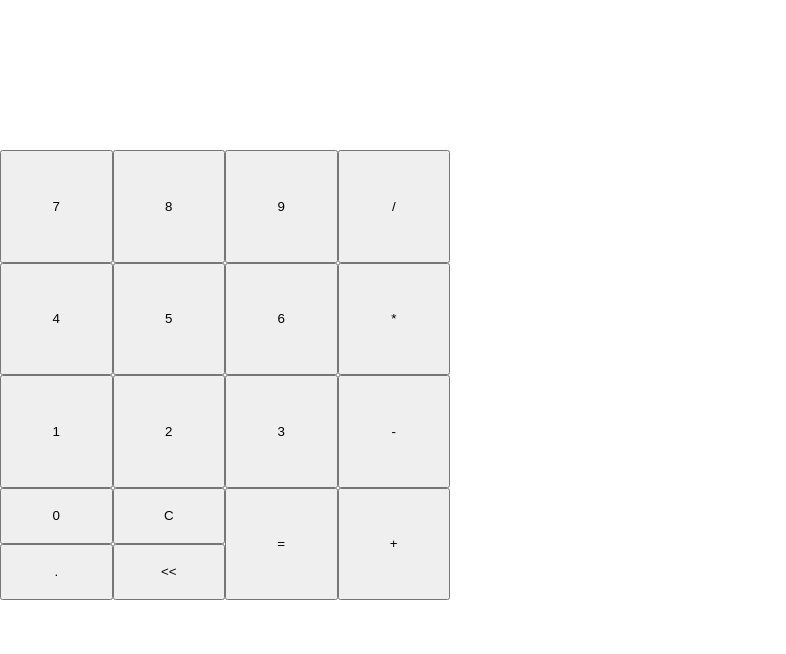
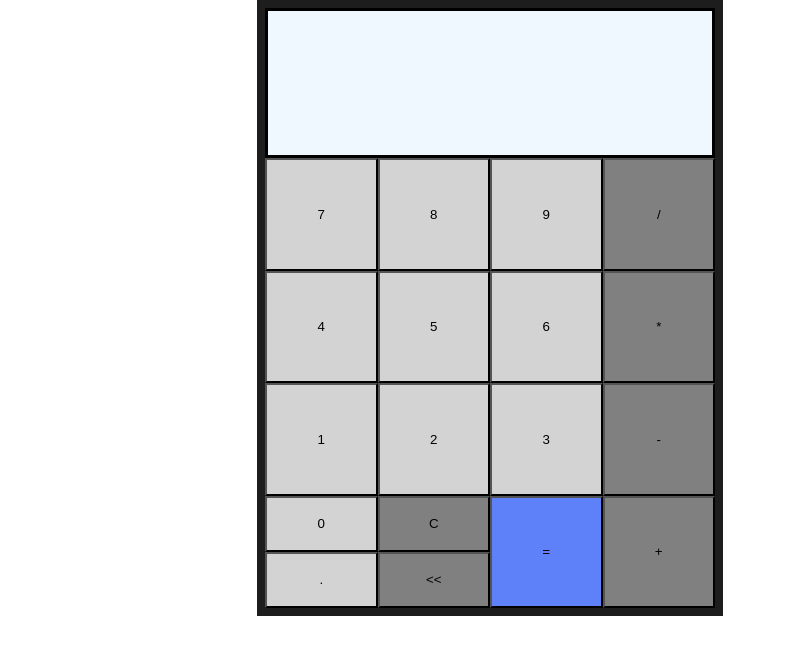
Before and after one commit to another-fullstack-dev/calculator, a plain HTML site: page index.html in a window 1280 px wide. Shown: the whole page, without its empty margins (0-786 px from the left). Drawn offline with Linux system fonts and the light colour scheme.

Commit message:
Add theming and prevent overflowing

```diff
--- a/index.html
+++ b/index.html
@@ -8,6 +8,7 @@
     <script defer src="./script.js"></script>
 </head>
 <body>
+    <div class="top">
         <div class="root-container">
             <div class="calc-window"></div>
             <div class="buttons">
@@ -43,6 +44,7 @@
                 </div>
             </div>
         </div>
+    </div>
     <div class="history"></div>
 </body>
 </html>
--- a/style.css
+++ b/style.css
@@ -17,6 +17,11 @@
 .calc-window {
     width: 450px;
     height: 150px;
+    border: 3px solid black;
+    overflow-wrap: break-word;
+    text-align: right;
+    font-size: 32px;
+    background-color: aliceblue;
 }
 
 .buttons {
@@ -36,6 +41,7 @@
 
 button {
     flex: 1;
+    background-color: lightgrey;
 }
 
 .zero,
@@ -46,3 +52,29 @@ button {
     min-width: 112.5px;
     min-height: auto;
 }
+
+body {
+    font-family: "Roboto";
+    display: flex;
+    justify-content: center;
+}
+
+.top {
+    border: 8px solid rgb(29, 29, 29);
+}
+
+.history {
+    max-width: 300px;
+    min-width: 300px;
+    max-height: 600px;
+}
+
+.btn-operator,
+.btn-clear,
+.btn-backspace {
+    background-color: gray;
+}
+
+.btn-evaluate {
+    background-color: rgb(94, 128, 249);
+}
```
Lines whose indentation alone changed are shown as unchanged.
